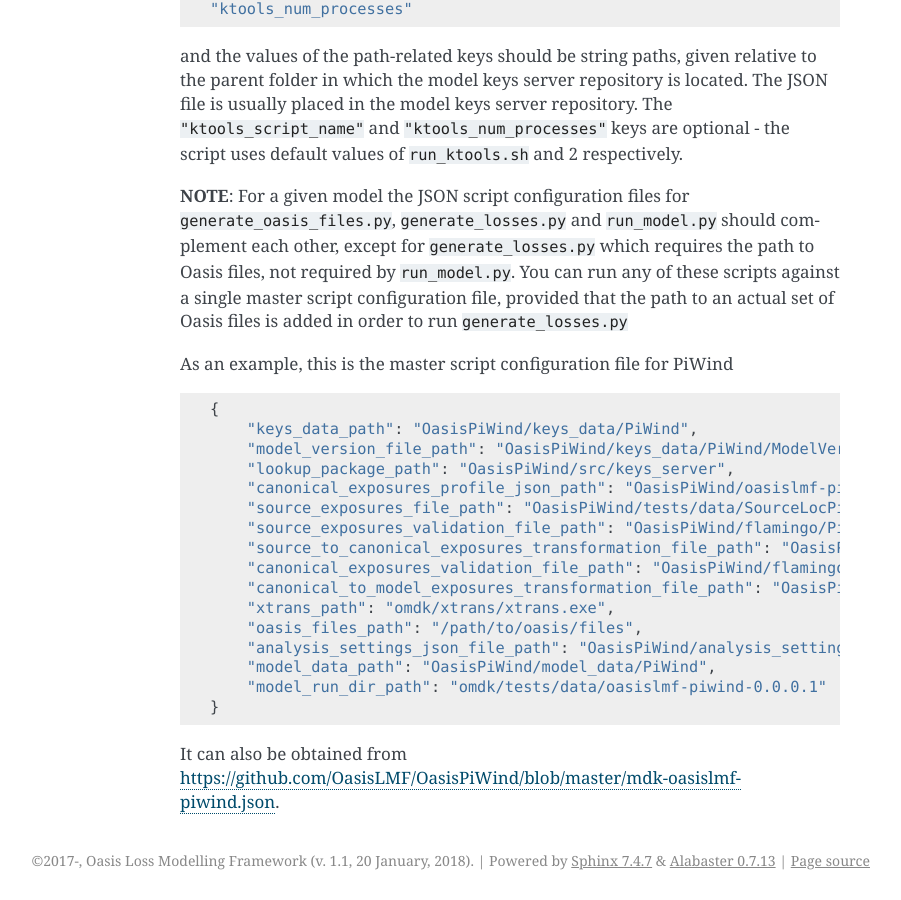
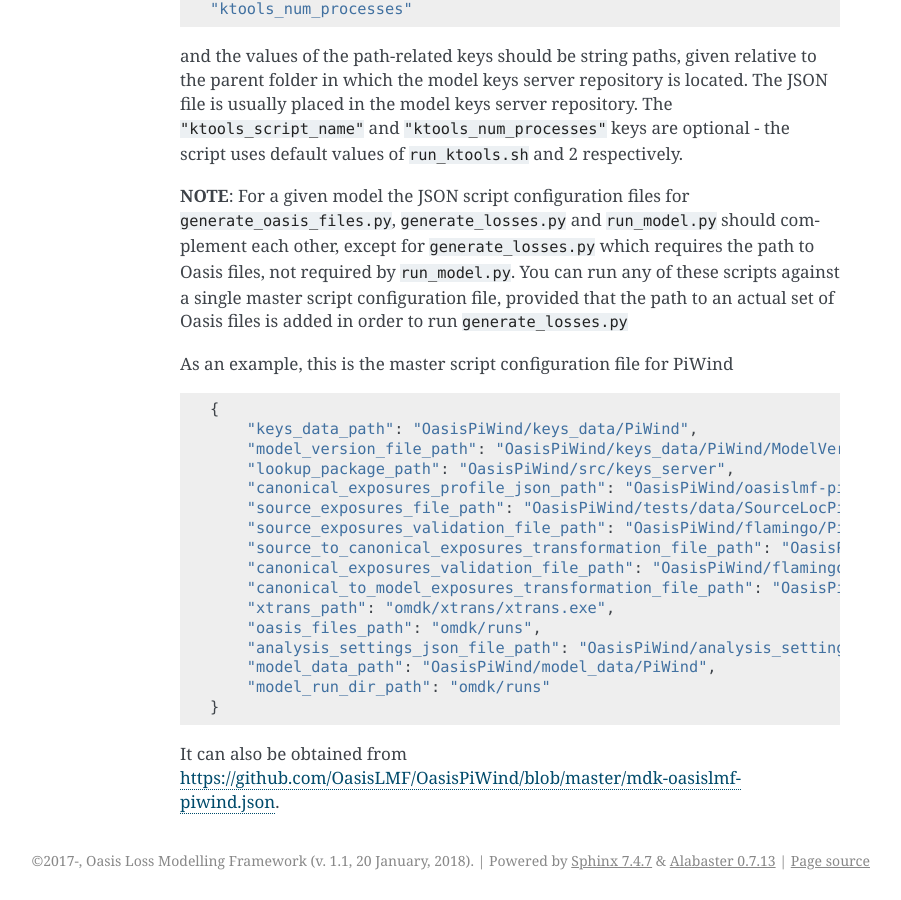
Before and after one commit to jariou/omdk, a Sphinx documentation site: the page built from docs/building-and-running-models.rst, in a window 1280 px wide and 900 px high, scrolled down 5897 px. Shown: the whole window, without its empty margins (240-1141 px from the left). Built offline with Sphinx 7.4.7, drawn with Linux system fonts in a browser that asks for light colours.

Commit message:
Rename runs folder to `runs` + update PiWind script config example in README and Sphinx docs

```diff
--- a/docs/_sources/building-and-running-models.rst.txt
+++ b/docs/_sources/building-and-running-models.rst.txt
@@ -339,10 +339,10 @@ As an example, this is the master script configuration file for PiWind
         "canonical_exposures_validation_file_path": "OasisPiWind/flamingo/PiWind/Files/ValidationFiles/Generic_Windstorm_CanLoc_B.xsd",
         "canonical_to_model_exposures_transformation_file_path": "OasisPiWind/flamingo/PiWind/Files/TransformationFiles/MappingMapTopiwind_modelloc.xslt",
         "xtrans_path": "omdk/xtrans/xtrans.exe",
-        "oasis_files_path": "/path/to/oasis/files",
+        "oasis_files_path": "omdk/runs",
         "analysis_settings_json_file_path": "OasisPiWind/analysis_settings.json",
         "model_data_path": "OasisPiWind/model_data/PiWind",
-        "model_run_dir_path": "omdk/tests/data/oasislmf-piwind-0.0.0.1"
+        "model_run_dir_path": "omdk/runs"
     }
 
 It can also be obtained from
--- a/docs/building-and-running-models.html
+++ b/docs/building-and-running-models.html
@@ -334,10 +334,10 @@ files is added in order to run <code class="docutils literal"><span class="pre">
     <span class="s2">&quot;canonical_exposures_validation_file_path&quot;</span><span class="p">:</span> <span class="s2">&quot;OasisPiWind/flamingo/PiWind/Files/ValidationFiles/Generic_Windstorm_CanLoc_B.xsd&quot;</span><span class="p">,</span>
     <span class="s2">&quot;canonical_to_model_exposures_transformation_file_path&quot;</span><span class="p">:</span> <span class="s2">&quot;OasisPiWind/flamingo/PiWind/Files/TransformationFiles/MappingMapTopiwind_modelloc.xslt&quot;</span><span class="p">,</span>
     <span class="s2">&quot;xtrans_path&quot;</span><span class="p">:</span> <span class="s2">&quot;omdk/xtrans/xtrans.exe&quot;</span><span class="p">,</span>
-    <span class="s2">&quot;oasis_files_path&quot;</span><span class="p">:</span> <span class="s2">&quot;/path/to/oasis/files&quot;</span><span class="p">,</span>
+    <span class="s2">&quot;oasis_files_path&quot;</span><span class="p">:</span> <span class="s2">&quot;omdk/runs&quot;</span><span class="p">,</span>
     <span class="s2">&quot;analysis_settings_json_file_path&quot;</span><span class="p">:</span> <span class="s2">&quot;OasisPiWind/analysis_settings.json&quot;</span><span class="p">,</span>
     <span class="s2">&quot;model_data_path&quot;</span><span class="p">:</span> <span class="s2">&quot;OasisPiWind/model_data/PiWind&quot;</span><span class="p">,</span>
-    <span class="s2">&quot;model_run_dir_path&quot;</span><span class="p">:</span> <span class="s2">&quot;omdk/tests/data/oasislmf-piwind-0.0.0.1&quot;</span>
+    <span class="s2">&quot;model_run_dir_path&quot;</span><span class="p">:</span> <span class="s2">&quot;omdk/runs&quot;</span>
 <span class="p">}</span>
 </pre></div>
 </div>
--- a/docs/building-and-running-models.rst
+++ b/docs/building-and-running-models.rst
@@ -339,10 +339,10 @@ As an example, this is the master script configuration file for PiWind
         "canonical_exposures_validation_file_path": "OasisPiWind/flamingo/PiWind/Files/ValidationFiles/Generic_Windstorm_CanLoc_B.xsd",
         "canonical_to_model_exposures_transformation_file_path": "OasisPiWind/flamingo/PiWind/Files/TransformationFiles/MappingMapTopiwind_modelloc.xslt",
         "xtrans_path": "omdk/xtrans/xtrans.exe",
-        "oasis_files_path": "/path/to/oasis/files",
+        "oasis_files_path": "omdk/runs",
         "analysis_settings_json_file_path": "OasisPiWind/analysis_settings.json",
         "model_data_path": "OasisPiWind/model_data/PiWind",
-        "model_run_dir_path": "omdk/tests/data/oasislmf-piwind-0.0.0.1"
+        "model_run_dir_path": "omdk/runs"
     }
 
 It can also be obtained from
--- a/docs/modules.html
+++ b/docs/modules.html
@@ -1103,10 +1103,10 @@ files is added in order to run <code class="docutils literal"><span class="pre">
     <span class="s2">&quot;canonical_exposures_validation_file_path&quot;</span><span class="p">:</span> <span class="s2">&quot;OasisPiWind/flamingo/PiWind/Files/ValidationFiles/Generic_Windstorm_CanLoc_B.xsd&quot;</span><span class="p">,</span>
     <span class="s2">&quot;canonical_to_model_exposures_transformation_file_path&quot;</span><span class="p">:</span> <span class="s2">&quot;OasisPiWind/flamingo/PiWind/Files/TransformationFiles/MappingMapTopiwind_modelloc.xslt&quot;</span><span class="p">,</span>
     <span class="s2">&quot;xtrans_path&quot;</span><span class="p">:</span> <span class="s2">&quot;omdk/xtrans/xtrans.exe&quot;</span><span class="p">,</span>
-    <span class="s2">&quot;oasis_files_path&quot;</span><span class="p">:</span> <span class="s2">&quot;/path/to/oasis/files&quot;</span><span class="p">,</span>
+    <span class="s2">&quot;oasis_files_path&quot;</span><span class="p">:</span> <span class="s2">&quot;omdk/runs&quot;</span><span class="p">,</span>
     <span class="s2">&quot;analysis_settings_json_file_path&quot;</span><span class="p">:</span> <span class="s2">&quot;OasisPiWind/analysis_settings.json&quot;</span><span class="p">,</span>
     <span class="s2">&quot;model_data_path&quot;</span><span class="p">:</span> <span class="s2">&quot;OasisPiWind/model_data/PiWind&quot;</span><span class="p">,</span>
-    <span class="s2">&quot;model_run_dir_path&quot;</span><span class="p">:</span> <span class="s2">&quot;omdk/tests/data/oasislmf-piwind-0.0.0.1&quot;</span>
+    <span class="s2">&quot;model_run_dir_path&quot;</span><span class="p">:</span> <span class="s2">&quot;omdk/runs&quot;</span>
 <span class="p">}</span>
 </pre></div>
 </div>
--- a/run_model.py
+++ b/run_model.py
@@ -96,10 +96,10 @@ As an example, this is the master script configuration file for PiWind
         "canonical_exposures_validation_file_path": "OasisPiWind/flamingo/PiWind/Files/ValidationFiles/Generic_Windstorm_CanLoc_B.xsd",
         "canonical_to_model_exposures_transformation_file_path": "OasisPiWind/flamingo/PiWind/Files/TransformationFiles/MappingMapTopiwind_modelloc.xslt",
         "xtrans_path": "omdk/xtrans/xtrans.exe",
-        "oasis_files_path": "/path/to/oasis/files",
+        "oasis_files_path": "omdk/runs",
         "analysis_settings_json_file_path": "OasisPiWind/analysis_settings.json",
         "model_data_path": "OasisPiWind/model_data/PiWind",
-        "model_run_dir_path": "omdk/tests/data/oasislmf-piwind-0.0.0.1"
+        "model_run_dir_path": "omdk/runs"
     }
 
 It can also be obtained from
```
Also changed, not shown: README.md (+2 -2 lines), 2 other files.
